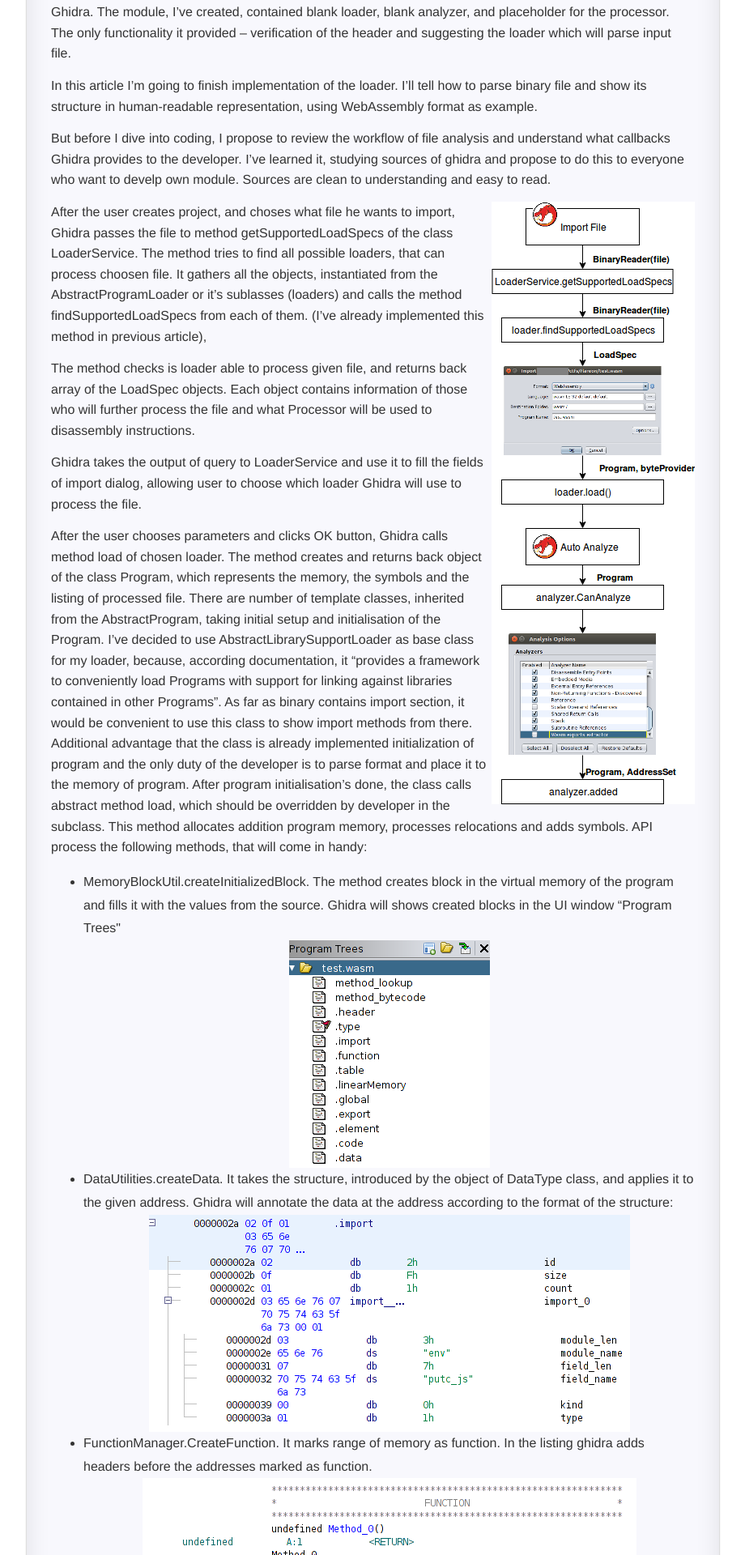
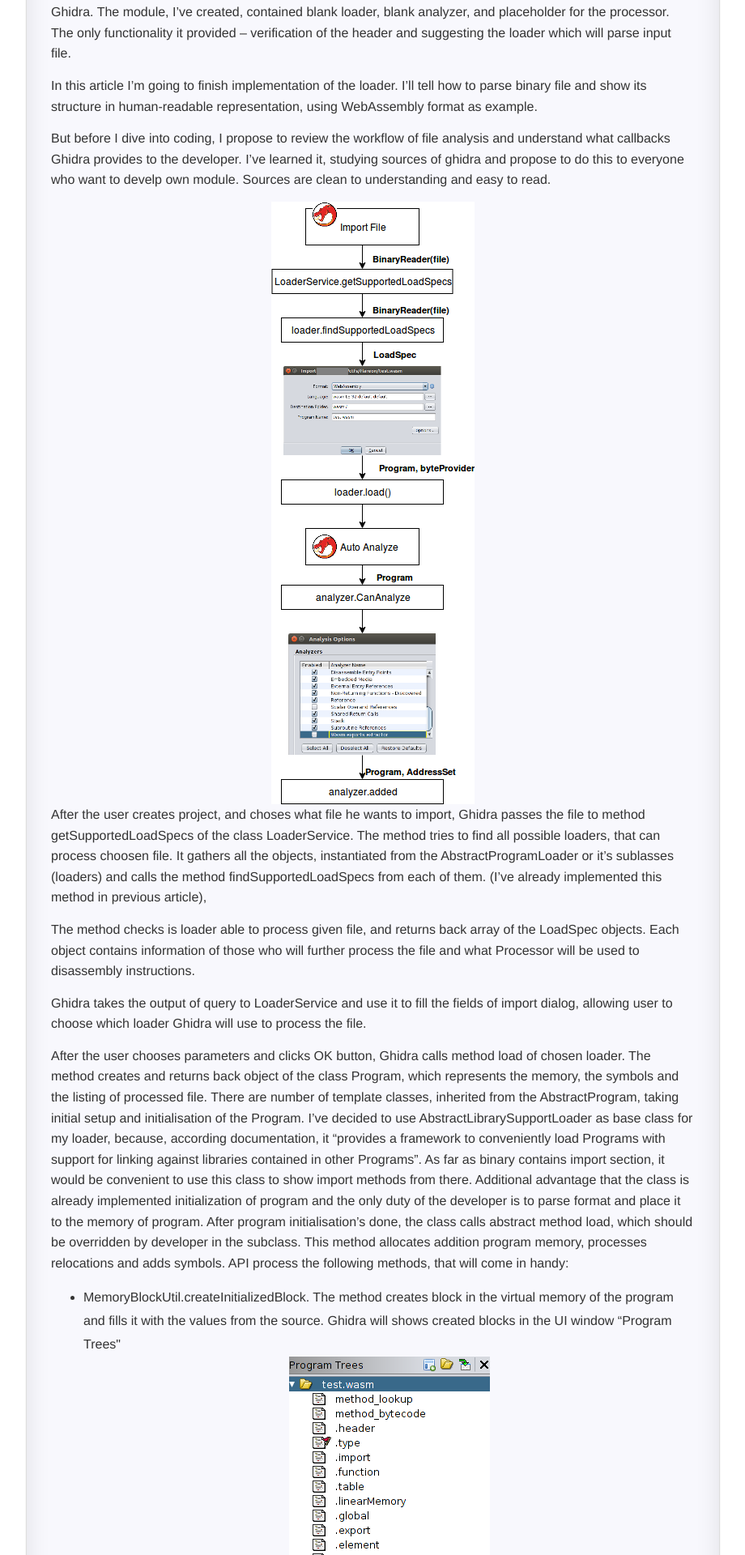
Before and after one commit to andr3colonel/andr3colonel.github.io, a Jekyll site: the page built from _posts/2019-03-17-ghidra-wasm-loader-part2.markdown, in a window 1280 px wide. Shown: the part 373-2293 px from the top of the page at 81% size, without its empty margins (37-957 px from the left). Built offline with Jekyll 4.4.1, drawn with Linux system fonts in a browser that asks for light colours.

Commit message:
Fix diagram

```diff
--- a/_posts/2019-03-17-ghidra-wasm-loader-part2.markdown
+++ b/_posts/2019-03-17-ghidra-wasm-loader-part2.markdown
@@ -26,8 +26,8 @@
 
 
 
+<div style="text-align:center"><img align="middle" src="https://andr3colonel.github.io/images/post2/pic2.png"/></div>
 
-<img align="right" src="https://andr3colonel.github.io/images/post2/pic2.png"/>
 
 After the user creates project, and choses what file he wants to import, Ghidra passes the file to method getSupportedLoadSpecs of the class LoaderService. The method tries to find all possible loaders, that can process choosen file. It gathers all the objects, instantiated from the AbstractProgramLoader or it’s sublasses (loaders) and calls the method findSupportedLoadSpecs from each of them. (I've already implemented this method in previous article),
 
```
